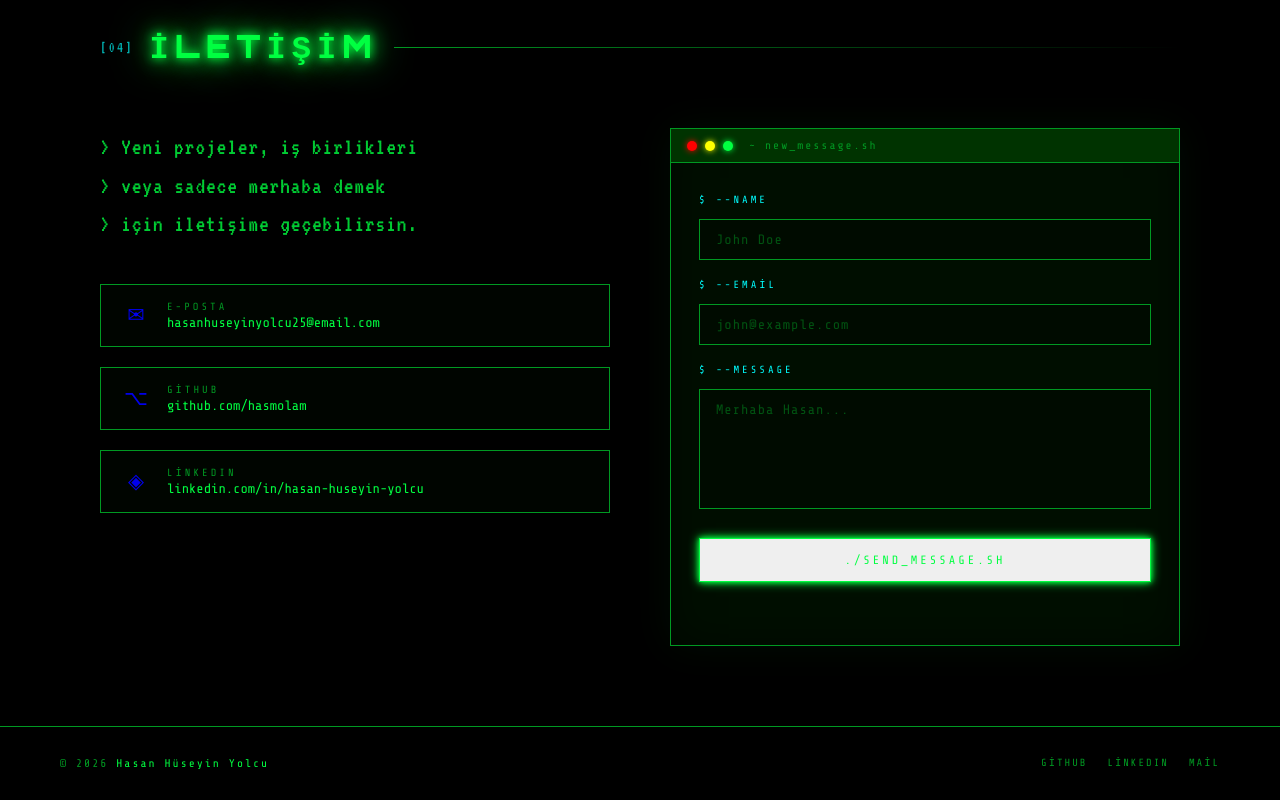
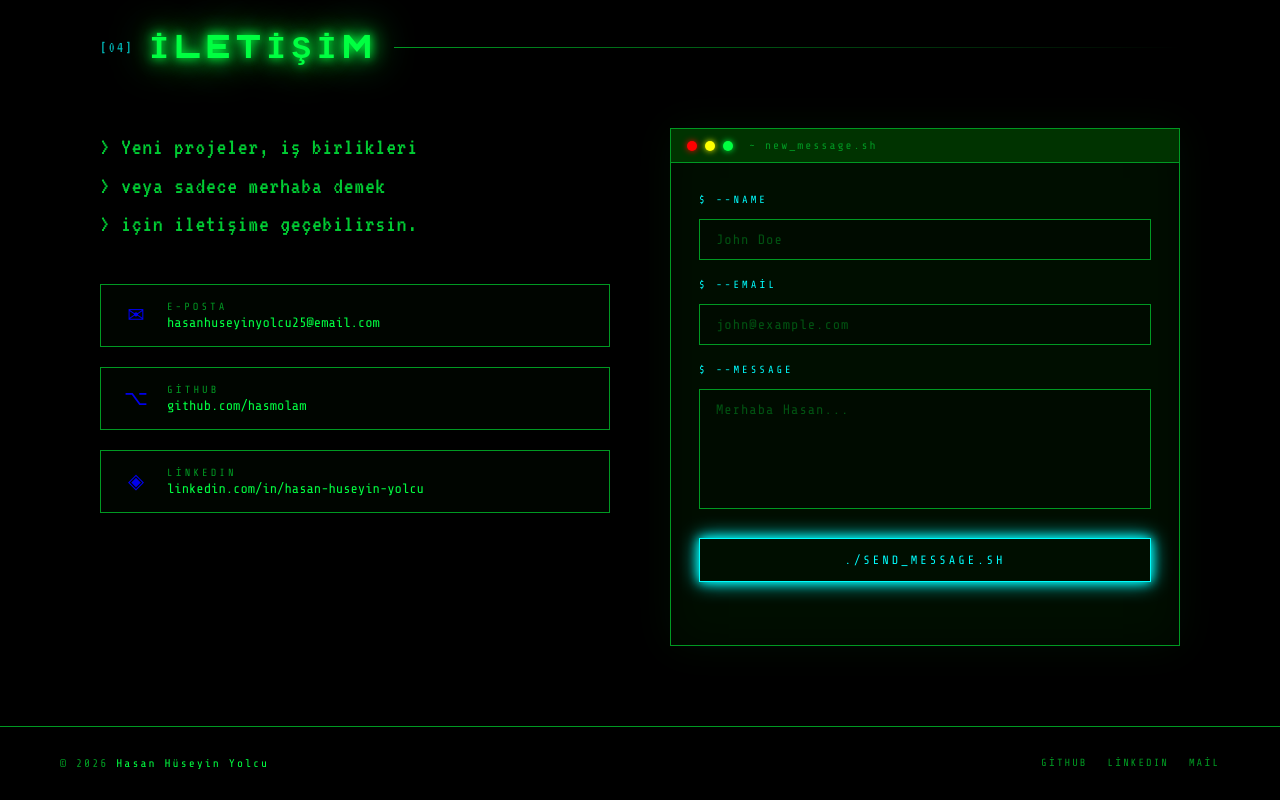
Before and after one commit to Hasmolam/my-portfolio, a plain HTML site: page index.html in a window 1280 px wide. Shown: the part 3642-4442 px from the top of the page. Drawn offline with nearby package versions, Linux system fonts and the light colour scheme.

Commit message:
form gönderme butonu güncellendi

```diff
--- a/index.html
+++ b/index.html
@@ -441,7 +441,7 @@
             <input type="hidden" name="_subject" value="Yeni Mesaj - Portfolio" />
             <input type="hidden" name="_replyto" id="contact-replyto" />
             <div style="margin-top:20px">
-              <button class="btn btn-primary" id="contact-submit" type="submit" style="width:100%;cursor:none;">
+              <button class="btn btn-secondary" id="contact-submit" type="submit" style="width:100%;cursor:none;">
                 ./send_message.sh
               </button>
             </div>
--- a/style.css
+++ b/style.css
@@ -509,6 +509,7 @@ section {
     padding: 14px 32px;
     text-decoration: none;
     border: 1px solid;
+    background: transparent;
     transition: all 0.3s;
     position: relative;
     overflow: hidden;
```
